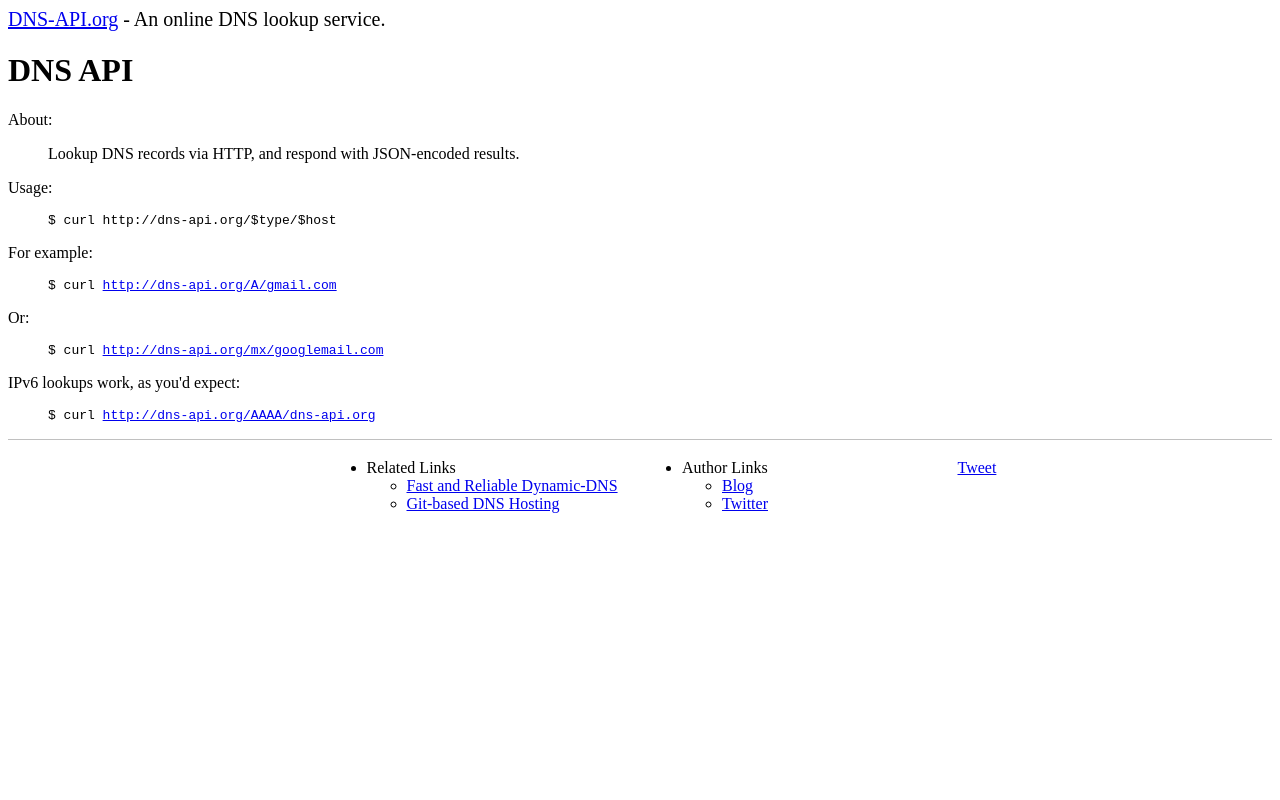
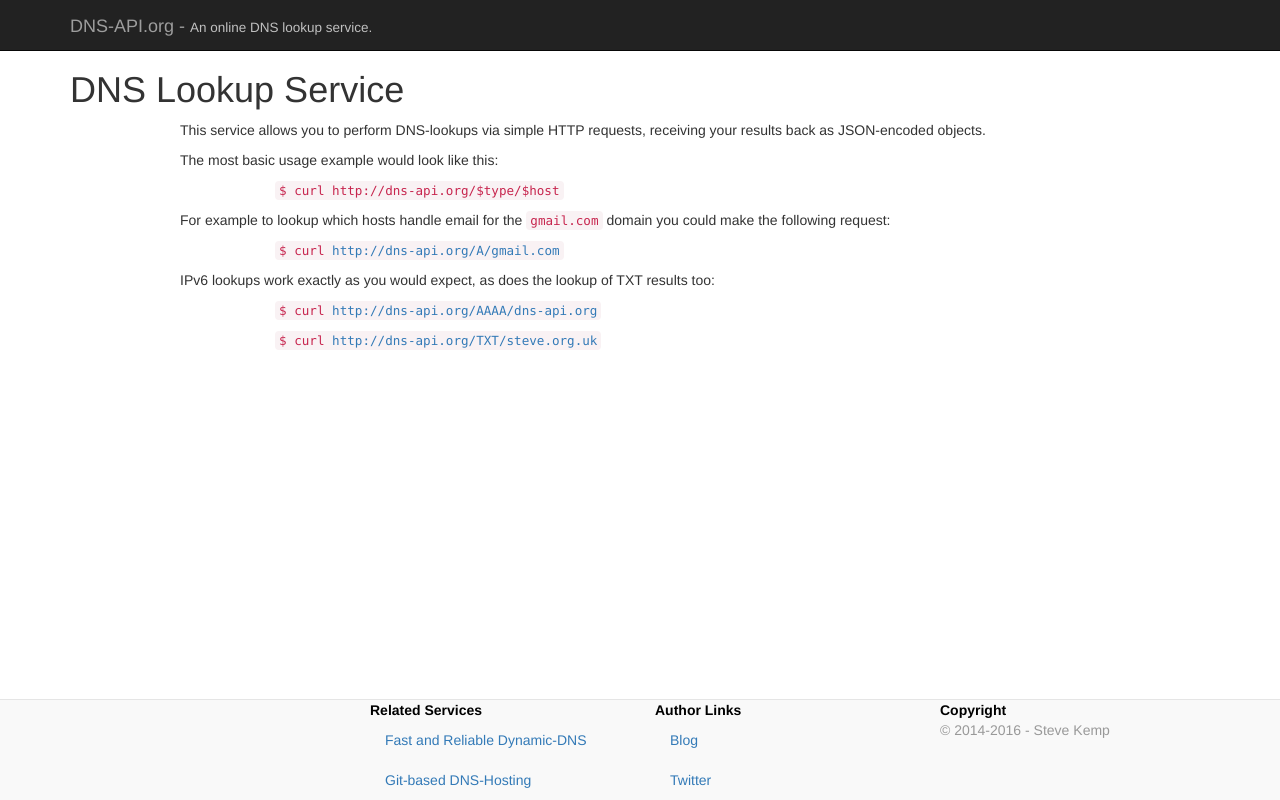
Before and after one commit to skx/dns-api.org, a plain HTML site: page public/index.html in a window 1280 px wide. Drawn offline with Linux system fonts and the light colour scheme.

Commit message:
Quick & Dirty "port" to bootstrap.
This updates the main-page to look somewhat functional, via
bootstrap.

This closes #2.

```diff
--- a/public/index.html
+++ b/public/index.html
@@ -1,74 +1,150 @@
-<!doctype html>
-<html>
+<!DOCTYPE html>
+<html lang="en">
   <head>
     <meta charset="utf-8"/>
     <link rel="author" href="/humans.txt" />
     <meta name="description" content="API for DNS lookups" />
     <meta name="keywords" content="dns, json, api" />
     <title>DNS-API.org - An online DNS lookup service</title>
-    <link rel="stylesheet" href="/css/style.css" />
+    <meta name="viewport" content="width=device-width, initial-scale=1">
+    <link rel="stylesheet" href="/css/bootstrap.min.css">
+    <script src="/js/bootstrap.min.js"></script>
+    <style type="text/css">
+      body {
+      padding-top: 50px;
+      }
+
+      .navbar-brand {
+      line-height:12px;
+      padding-top:20px;
+      padding-bottom:5px;
+      }
+
+      .navbar-brand small {
+      display:inline;
+      color: silver !important;
+      font-size:75%;
+      }
+
+      .wrapper {
+        margin-bottom: 100px;
+      }
+      .steve-footer {
+      margin-top: 70px;
+      color: #999;
+      background-color: #f9f9f9;
+      border-top: 1px solid #e5e5e5;
+      }
+      .steve-footer .nav-header {
+      color: black;
+      font-weight: bold;
+      }</style>
   </head>
   <body>
-    <div id="bar">
-      <div id="container">
-        <span style="font-size:20px;"><a href="/">DNS-API.org</a> - An online DNS lookup service.</span>
-        <div id="loginContainer">
+
+
+    <div class="navbar navbar-inverse  navbar-fixed-top">
+      <div class="container">
+        <div class="navbar-header">
+          <button type="button" class="navbar-toggle" data-toggle="collapse" data-target=".navbar-collapse">
+            <span class="icon-bar"></span>
+            <span class="icon-bar"></span>
+            <span class="icon-bar"></span>
+          </button>
+          <a class="navbar-brand" href="/">DNS-API.org - <small>An online DNS lookup service.</small></a>
+        </div>
+        <div class="collapse navbar-collapse">
+        </div><!--/.nav-collapse -->
+      </div>
+    </div>
+
+<div class="wrapper">    <div class="container">
+      <h1>DNS Lookup Service</h1>
+      <div class="container-fluid">
+        <div class="row">
+          <div class="col-sm-1 col-md-1">
+          </div>
+          <div class="col-sm-11 col-md-11">
+            <p>This service allows you to perform DNS-lookups via simple HTTP requests, receiving your results back as JSON-encoded objects.</p>
+            <p>The most basic usage example would look like this:</p>
+          </div>
+        </div>
+        <div class="row">
+          <div class="col-sm-1 col-md-2">
+          </div>
+          <div class="col-sm-11 col-md-10">
+            <p><code>
+              $ curl http://dns-api.org/$type/$host
+            </code></p>
+          </div>
+        </div>
+        <div class="row">
+          <div class="col-sm-1 col-md-1">
+          </div>
+          <div class="col-sm-11 col-md-11">
+            <p>For example to lookup which hosts handle email for the <code>gmail.com</code> domain you could make the following request:</p>
+          </div>
+        </div>
+        <div class="row">
+          <div class="col-sm-1 col-md-2">
+          </div>
+          <div class="col-sm-11 col-md-10">
+            <p><code>
+              $ curl <a href="http://dns-api.org/A/gmail.com">http://dns-api.org/A/gmail.com</a>
+            </code></p>
+          </div>
+        </div>
+        <div class="row">
+          <div class="col-sm-1 col-md-1">
+          </div>
+          <div class="col-sm-11 col-md-11">
+            <p>IPv6 lookups work exactly as you would expect, as does the lookup of TXT results too:</p>
+          </div>
+        </div>
+        <div class="row">
+          <div class="col-sm-1 col-md-2">
+          </div>
+          <div class="col-sm-11 col-md-10">
+            <p><code>
+              $ curl <a href="http://dns-api.org/AAAA/dns-api.org">http://dns-api.org/AAAA/dns-api.org</a>
+            </code></p>
+            <p><code>
+              $ curl <a href="http://dns-api.org/TXT/steve.org.uk">http://dns-api.org/TXT/steve.org.uk</a>
+            </code></p>
+          </div>
         </div>
       </div>
-    </div>
-    <div id="content">
-<h1>DNS API</h1>
-<p>About:</p>
-<blockquote>
-<p>Lookup DNS records via HTTP, and respond with JSON-encoded results.</p>
-</blockquote>
-<p>Usage:</p>
-<blockquote><pre>
-$ curl http://dns-api.org/$type/$host
-</pre></blockquote>
-<p>For example:</p>
-<blockquote><pre>
-$ curl <a href="http://dns-api.org/A/gmail.com">http://dns-api.org/A/gmail.com</a>
-</pre></blockquote>
-<p>Or:</p>
-<blockquote><pre>
-$ curl <a href="http://dns-api.org/mx/googlemail.com">http://dns-api.org/mx/googlemail.com</a>
-</pre></blockquote>
-<p>IPv6 lookups work, as you'd expect:</p>
-<blockquote><pre>
-$ curl <a href="http://dns-api.org/AAAA/dns-api.org">http://dns-api.org/AAAA/dns-api.org</a>
-</pre></blockquote>
-    </div>
-<div style="border-top:1px solid silver">
-  <table width="100%">
-    <tr>
-      <td width="25%" valign="top"></td>
-      <td width="25%" valign="top">
-        <ul>
-          <li>Related Links
-            <ul>
-              <li><a href="http://dhcp.io/">Fast and Reliable Dynamic-DNS</a></li>
-              <li><a href="http://dns-api.com/">Git-based DNS Hosting</a></li>
+  </div>
+  </div>
+
+          <footer id="footer" class="footer navbar-fixed-bottom steve-footer">
+        <div class="container">
+          <div class="col-md-3">
+          </div>
+          <div class="col-md-3">
+            <ul class="nav ">
+              <li class="nav-header">Related Services</li>
+              <li><a href="https://dhcp.io/">Fast and Reliable Dynamic-DNS</a>
+              </li>
+              <li><a href="https://dns-api.com/">Git-based DNS-Hosting</a>
+              </li>
             </ul>
-          </li>
-        </ul>
-      </td>
-      <td width="25%" valign="top">
-        <ul>
-          <li>Author Links
-            <ul>
+          </div>
+          <div class="col-md-3">
+            <ul class="nav ">
+              <li class="nav-header">Author Links</li>
               <li><a href="http://blog.steve.org.uk/">Blog</a></li>
               <li><a href="https://twitter.com/Stolen_Souls">Twitter</a></li>
             </ul>
-          </li>
-        </ul>
-      </td>
-      <td width="25%" valign="top">
-      <p><a href="https://twitter.com/share" class="twitter-share-button" data-lang="en"   data-via="Stolen_Souls" data-url="http://dns-api.org/">Tweet</a></p>
-      <script>!function(d,s,id){var js,fjs=d.getElementsByTagName(s)[0];if(!d.getElementById(id)){js=d.createElement(s);js.id=id;js.src="https://platform.twitter.com/widgets.js";fjs.parentNode.insertBefore(js,fjs);}}(document,"script","twitter-wjs");</script>
-      </td>
-    </tr>
-  </table>
-</div>
+          </div>
+          <div class="col-md-3">
+            <ul class="nav ">
+              <li class="nav-header">Copyright</li>
+              <li>&copy; 2014-2016 - Steve Kemp</li>
+            </ul>
+          </div>
+        </div>
+      </footer>
+
   </body>
 </html>
```
